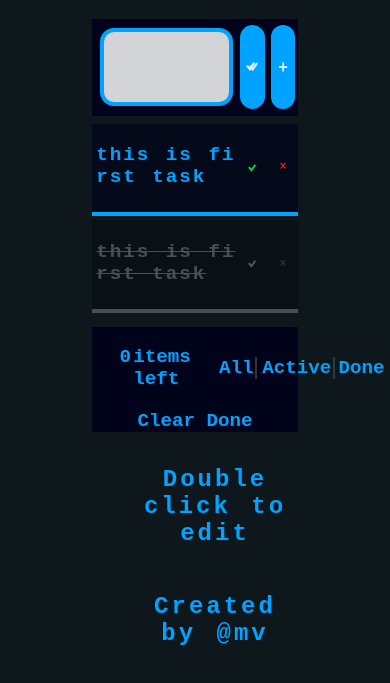
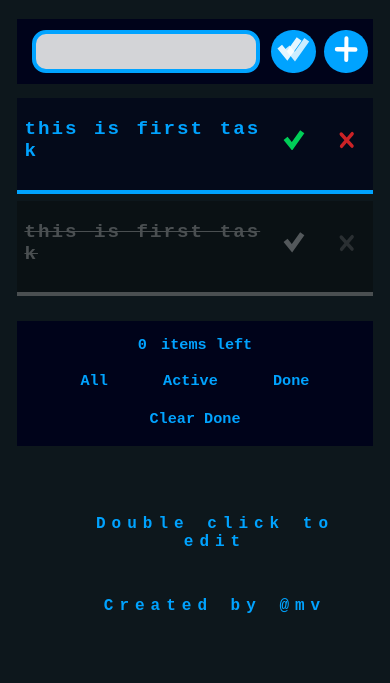
Before and after one commit to vincefelix/mini-framework, a plain HTML site: page public/index.html in a window 390 px wide. Shown: the part 69-752 px from the top of the page. Drawn offline with Linux system fonts and the light colour scheme.

Commit message:
update: responsiveness added

```diff
--- a/public/styles/color.css
+++ b/public/styles/color.css
@@ -13,7 +13,7 @@ body {
 .title {
   color: white;
   letter-spacing: 15px;
-  font-size: xx-large;
+  font-size: 200%;
   font-weight: bolder;
   font-family: "Courier New", Courier, monospace;
 }
@@ -23,7 +23,7 @@ body {
     border: 4px solid #00a3ff;
     border-radius: 14px;
     background-color: rgba(255, 255, 255, 0.829);
-    font-size: xx-large;
+    font-size: 180%;
     font-family: "Courier New", Courier, monospace;
     font-weight: bolder;
   }
@@ -67,9 +67,9 @@ label {
 #footer {
   background-color: var(--deepBlue);
   color: var(--blue);
-  font-size: larger;
+  font-size: 115%;
   font-weight: bold;
-  font-family: 'Courier New', Courier, monospace;
+  font-family: "Courier New", Courier, monospace;
 }
 
 .display-all {
@@ -90,11 +90,149 @@ label {
 /*---------- credits -----------*/
 #credit-list {
   color: var(--blue);
-    font-size: x-large;
-    font-family: 'Courier New', Courier, monospace;
+  font-size: 180%;
+  font-family: "Courier New", Courier, monospace;
   font-weight: bolder;
   list-style: none;
   text-align: center;
   letter-spacing: 3px;
   word-spacing: 3px;
 }
+
+/**------------- responsiveness ------------*/
+
+@media screen and (max-width: 1024px) {
+  #container {
+    width: 80%;
+  }
+}
+
+@media screen and (max-width: 768px) {
+  /*---------- header -----------*/
+  #container {
+    width: 85%;
+  }
+  .input-zone {
+    input {
+      height: 6vh;
+      font-size: 110%;
+    }
+  }
+
+  .buttons {
+    button {
+      width: 42%;
+      height: 8vh;
+    }
+  }
+
+  /*---------- footer -----------*/
+
+  #footer {
+    font-size: 105%;
+    height: auto;
+    column-gap: 1%;
+    flex-wrap: wrap;
+    flex-flow: wrap;
+  }
+
+  .display-all {
+    border-right: 2px solid #444444bd;
+    padding-right: 3%;
+  }
+
+  .display-active {
+    border-right: 2px solid #444444bd;
+    padding-right: 3%;
+    padding-left: 10%;
+  }
+
+  .display-done {
+    padding-left: 7%;
+  }
+
+  /*---------- credits -----------*/
+  #credit-list {
+    font-size: 180%;
+    letter-spacing: 6px;
+    word-spacing: 2px;
+  }
+
+  .credits {
+    margin-top: 15%;
+  }
+}
+
+@media screen and (max-width: 425px) {
+  /*---------- header -----------*/
+  #container {
+    width: 95%;
+  }
+  .input-zone {
+    input {
+      height: 4vh;
+      font-size: 100%;
+    }
+  }
+
+  .buttons {
+    button {
+      width: 42%;
+      height: 5vh;
+    }
+  }
+
+  /*---------- footer -----------*/
+
+  #footer {
+    font-size: 95%;
+    height: auto;
+    padding-bottom: 5%;
+    flex-direction: column;
+    column-gap: 0%;
+  }
+
+  #remaining {
+    width: 80%;
+    display: flex;
+    flex-direction: row;
+    justify-content: center;
+    margin-bottom: 5%;
+    span {
+      margin-right: 5%;
+    }
+  }
+
+  #events {
+    width: 80%;
+    flex-direction: row;
+    margin-bottom: 4%;
+    justify-content: space-around;
+  }
+  .display-all {
+    border-right: none;
+    padding-right: 0%;
+    margin-bottom: 2%;
+  }
+
+  .display-active {
+    border-right: none;
+    padding: 0%;
+    margin-bottom: 2%;
+  }
+
+  .display-done {
+    padding-left: 0%;
+  }
+
+  /*---------- credits -----------*/
+  #credit-list {
+    font-size: 100%;
+    letter-spacing: 6px;
+    word-spacing: 2px;
+  }
+
+  .credits {
+    margin-top: 15%;
+  }
+}
--- a/public/styles/main.css
+++ b/public/styles/main.css
@@ -16,6 +16,7 @@
   padding: 3% 0%;
   margin-bottom: 4%;
   input {
+    padding-left: 2%;
     width: 60%;
     height: 8vh;
     margin-left: 4%;
@@ -33,6 +34,7 @@
     padding-bottom: 2%;
   }
 }
+
 svg {
   width: 100%;
   height: auto;
@@ -80,17 +82,19 @@ label {
   height: fit-content;
   display: flex;
   justify-content: space-evenly;
-  column-gap: 15%;
+  column-gap: 5%;
   align-items: center;
   align-content: center;
   flex-direction: row;
   flex-wrap: wrap;
+  padding-bottom: 2%;
 }
 
 #events {
   display: flex;
   flex-direction: row;
   justify-content: space-between;
+  width: 40%;
 }
 
 #remaining {
```
Lines whose indentation alone changed are shown as unchanged.
